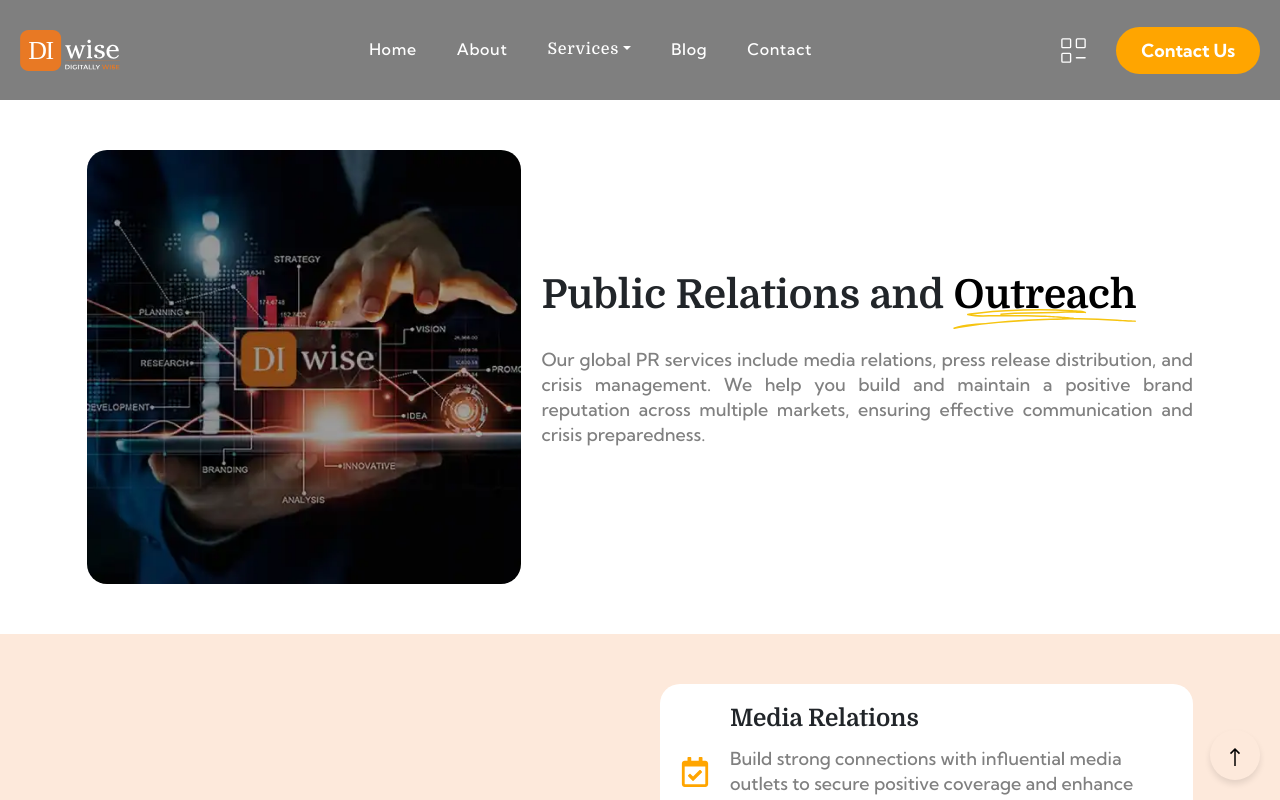
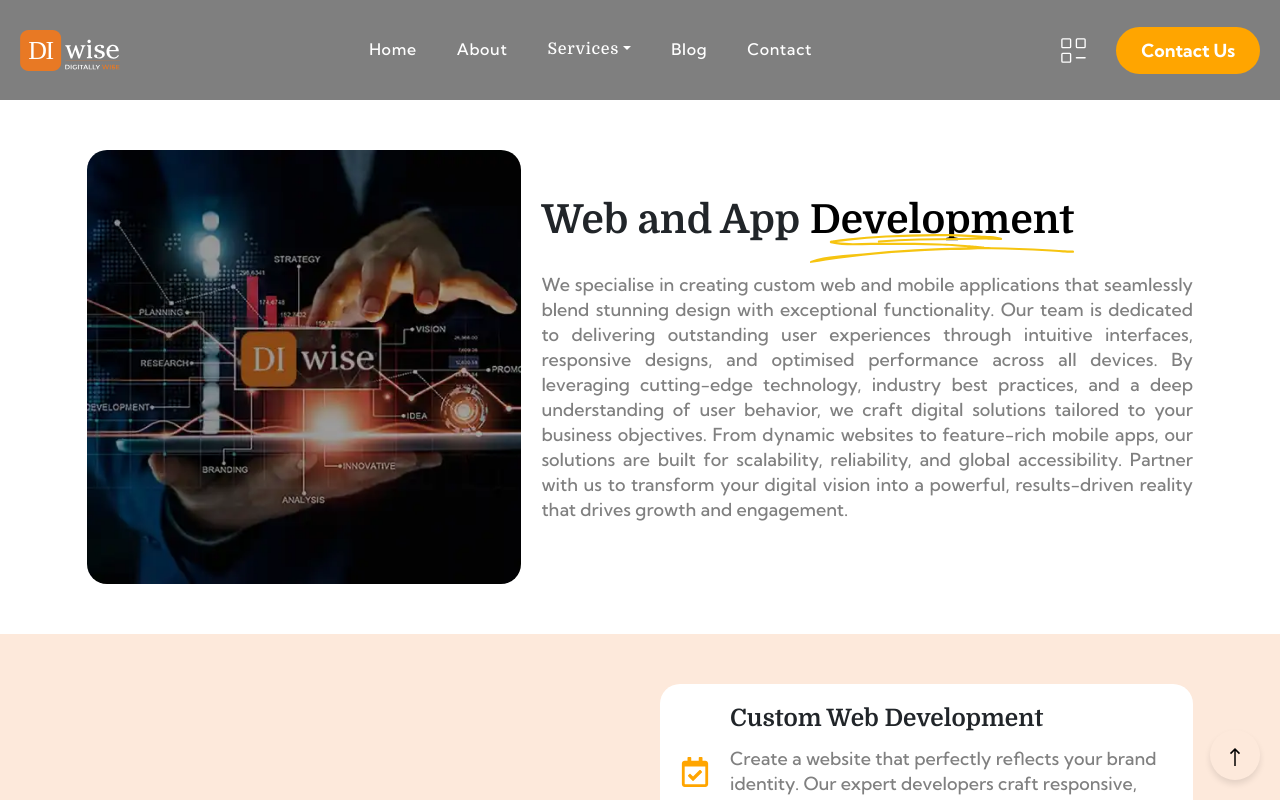
Before and after one commit to GauravUkinkar/diwise_india, a React (Create React App) app: page /websiteDevelopment in a window 1280 px wide. Shown: the top 800 px of the page. Built offline with nearby package versions, Linux system fonts and the light colour scheme; a web font is replaced by a local one.

Commit message:
branding

```diff
--- a/src/pages/branding/Branding.js
+++ b/src/pages/branding/Branding.js
@@ -12,7 +12,7 @@ function Branding() {
     imageSrc={img}
     heading="Branding and "
     highlight="Creative Services"
-    para = "Our expert branding team will develop a strong and distinctive brand identity that resonates with your target audience worldwide. From logo design to content creation, we ensure your brand stands out in the global marketplace."
+    para = "Our expert branding team specialises in crafting strong, distinctive brand identities that resonate with audiences worldwide. We go beyond designing logos; we build comprehensive visual identities, impactful messaging, and engaging content that align seamlessly with your brand’s vision and values. From developing memorable logos to producing compelling digital and print assets, we ensure every brand touchpoint reflects consistency, clarity, and purpose. Our approach combines strategic insight with creative excellence to position your brand as a global leader. By fostering connections and enhancing brand recall, we aim to leave a lasting impression driving loyalty and success."
 
 
 
--- a/src/pages/businessLaunchpad/Business.js
+++ b/src/pages/businessLaunchpad/Business.js
@@ -12,7 +12,7 @@ function Business() {
     imageSrc={img}
     heading="Business Formation and "
     highlight="Advisory"
-    para = "Our experienced consultants provide expert guidance on setting up operations in international markets. We help you navigate legal compliance, develop effective market strategies, hire best of talent and optimise your operations for global success."
+    para = "Our experienced consultants offer comprehensive guidance for establishing and expanding operations in international markets. With deep expertise in global business dynamics, we assist in navigating complex legal compliance requirements, ensuring your operations adhere to local and international regulations. Our team works closely with you to develop effective market entry strategies, identify growth opportunities, and address potential challenges. We also support you in attracting and hiring top talent to build a strong workforce and optimise operational processes for maximum efficiency. Our goal is to empower your business for sustainable growth and long-term success on the global stage."
 
 
 
--- a/src/pages/digitalMarketing/Digital.js
+++ b/src/pages/digitalMarketing/Digital.js
@@ -14,7 +14,7 @@ function Digital() {
     imageSrc={img}
     heading="Digital Marketing and "
     highlight="Search Engine Optimisation"
-    para = "Our comprehensive digital marketing strategies, including Search Engine Optimisation (SEO), content marketing, social media management, and paid advertising, are designed to enhance your visibility, drive global engagement, and boost your bottom line."
+    para = "Our comprehensive digital marketing strategies are tailored to help healthcare businesses thrive in a competitive digital landscape. From Search Engine Optimisation (SEO) and content marketing to social media management and paid advertising, we focus on enhancing your online visibility and driving meaningful engagement. Our data-driven approach ensures your brand reaches the right audience globally, increasing website traffic, generating quality leads, and improving conversion rates. With a team of experts utilising the latest tools and trends, we craft strategies that not only elevate your digital presence but also deliver measurable results for sustained growth."
 
 
 
--- a/src/pages/public/Public.js
+++ b/src/pages/public/Public.js
@@ -13,7 +13,7 @@ function Public() {
     imageSrc={img}
     heading="Public Relations and "
     highlight="Outreach"
-    para = "Our global PR services include media relations, press release distribution, and crisis management. We help you build and maintain a positive brand reputation across multiple markets, ensuring effective communication and crisis preparedness."
+    para = "Our global PR services encompass media relations, press release distribution, crisis management, and strategic communication planning. We work closely with clients to craft compelling narratives that resonate with target audiences and build trust across diverse markets. Our team ensures your brand's message reaches the right platforms, fostering credibility and positive public perception. In times of crisis, we act swiftly with well-prepared strategies to mitigate risks and safeguard your brand's reputation. With a focus on transparency and consistency, we help your brand maintain a strong and reliable presence in an ever-evolving media landscape."
 
 
 
--- a/src/pages/website/Website.js
+++ b/src/pages/website/Website.js
@@ -10,9 +10,9 @@ function Website() {
     <>
        <TwoColumn
     imageSrc={img}
-    heading="Public Relations and "
-    highlight="Outreach"
-    para = "Our global PR services include media relations, press release distribution, and crisis management. We help you build and maintain a positive brand reputation across multiple markets, ensuring effective communication and crisis preparedness."
+    heading="Web and App "
+    highlight="Development"
+    para = "We specialise in creating custom web and mobile applications that seamlessly blend stunning design with exceptional functionality. Our team is dedicated to delivering outstanding user experiences through intuitive interfaces, responsive designs, and optimised performance across all devices. By leveraging cutting-edge technology, industry best practices, and a deep understanding of user behavior, we craft digital solutions tailored to your business objectives. From dynamic websites to feature-rich mobile apps, our solutions are built for scalability, reliability, and global accessibility. Partner with us to transform your digital vision into a powerful, results-driven reality that drives growth and engagement."
 
 
 
@@ -22,19 +22,19 @@ function Website() {
 
 
     <ServiceCol
-    left_heading="Elevate Your Brand with Our "
-    highlight="PR Expertise"
-    para = "Enhance your brand's reputation and reach a global audience with our strategic PR and media outreach services. Our team of PR professionals ensure your message is heard loud and clear across all markets."
-    btn = "Get Media Ready"
+    left_heading="DIwise Custom Web and App"
+    highlight="Solutions for Growth"
+    para = "Our team of skilled developers crafts cutting-edge web and mobile applications. From sleek websites to powerful mobile apps, we ensure your digital presence is engaging, user-friendly, and aligned with your business goals."
+    btn = "Enhance Your Reach"
     icon_top = {<FaRegCalendarCheck />}
-    heading_top = "Media Relations"
-    para_top = "Build strong connections with influential media outlets to secure positive coverage and enhance your brand's visibility."
+    heading_top = "Custom Web Development"
+    para_top = "Create a website that perfectly reflects your brand identity. Our expert developers craft responsive, user-friendly designs for your audience."
     icon_middle = {<FaCalendarCheck />}
-    heading_middle = "Strategies Press Release Distribution"
-    para_middle = "Distribute targeted press releases that resonate with your audience and drive meaningful media coverage through our global networks."
+    heading_middle = "Mobile App Development"
+    para_middle = "Enhance your user experience with custom mobile apps. Our team develops innovative iOS and Android applications that deliver across all devices."
     icon_bottom = {<FaCalendarCheck />}
-    heading_bottom = "Crisis Communication Management"
-    para_bottom = "We provide swift and strategic communication to safeguard your reputation so that you are prepared during difficult times."
+    heading_bottom = "User Experience (UX) Design"
+    para_bottom = "Prioritise user satisfaction with our expert UX design services. We create intuitive functional interfaces for a positive user experience."
 
 
 
```
